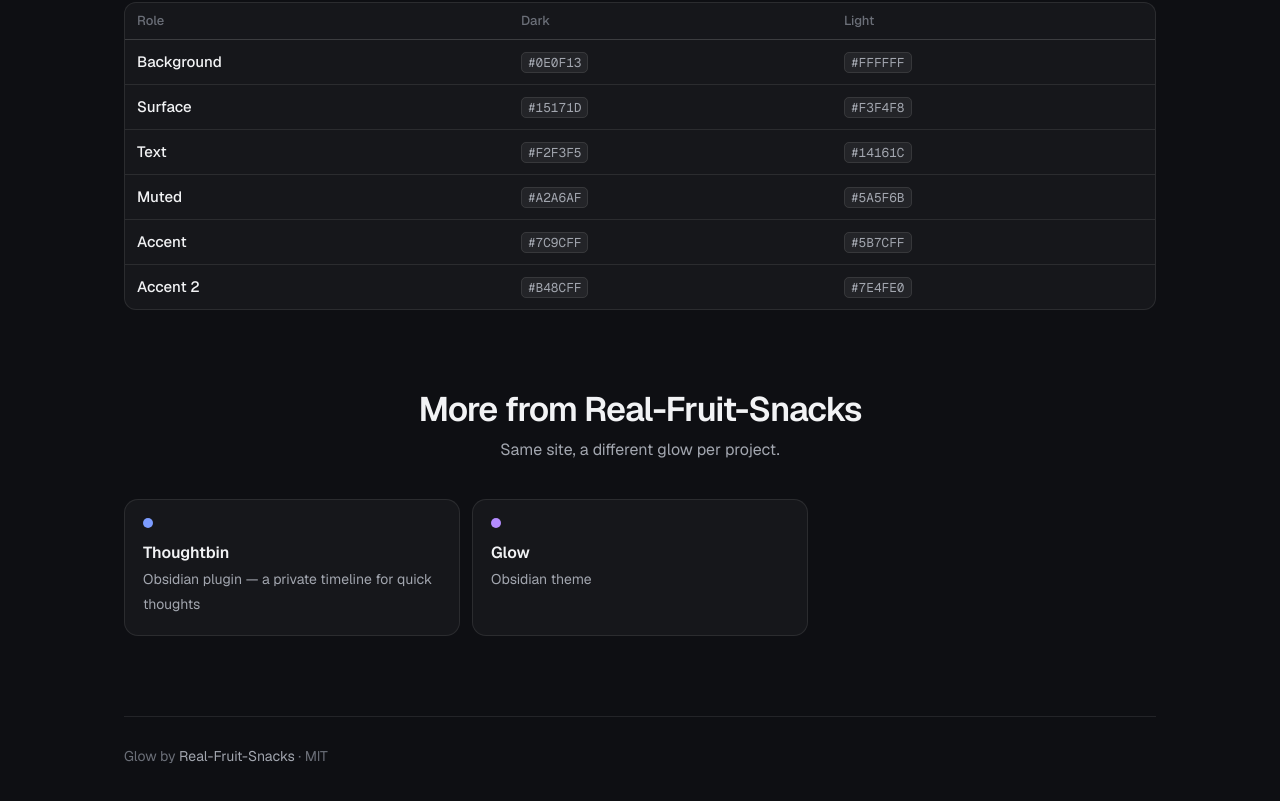
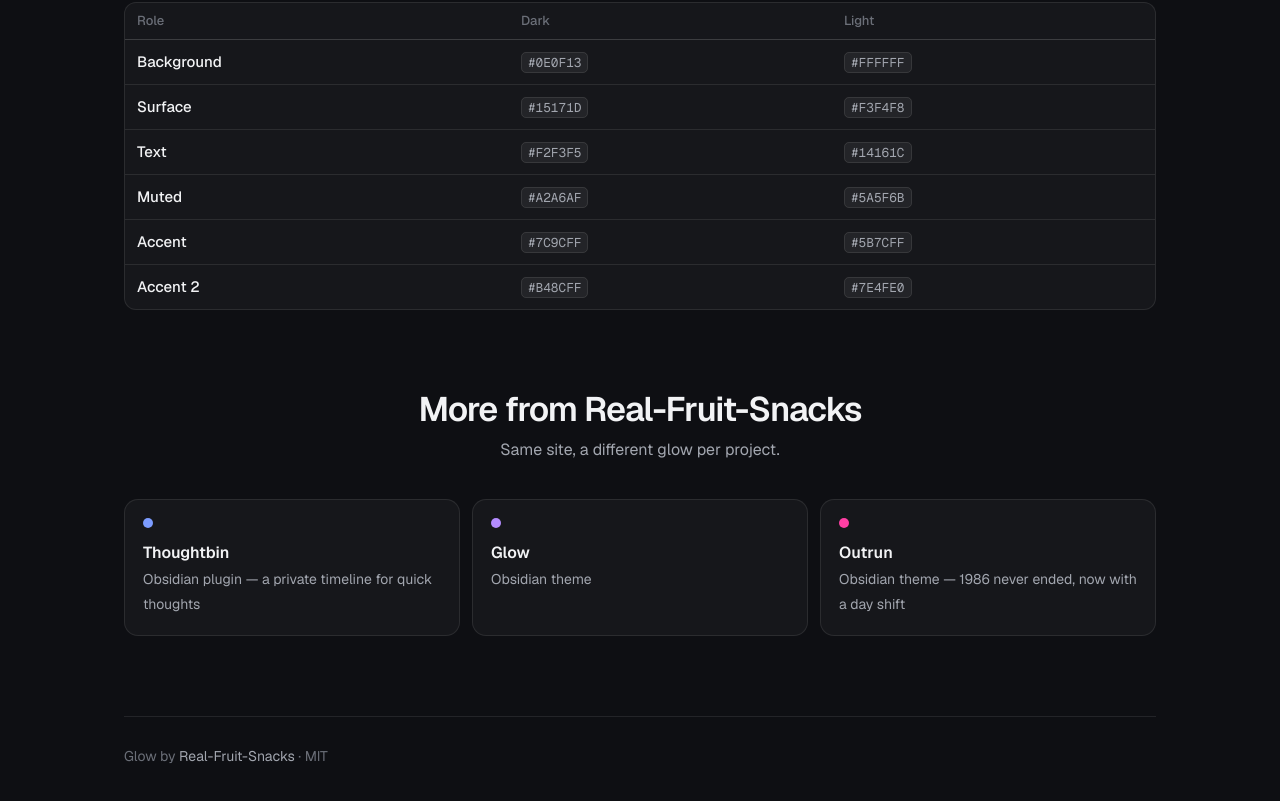
Before and after one commit to Real-Fruit-Snacks/obsidian-glow, a plain HTML site: page docs/index.html in a window 1280 px wide. Shown: the part 2350-3151 px from the top of the page. Drawn offline with nearby package versions, Linux system fonts and the light colour scheme.

Commit message:
Link to Outrun

```diff
--- a/docs/index.html
+++ b/docs/index.html
@@ -93,6 +93,7 @@
     <div class="proj">
       <a href="https://real-fruit-snacks.github.io/obsidian-Thoughtbin/"><i style="background:#7C9CFF"></i><b>Thoughtbin</b><span>Obsidian plugin — a private timeline for quick thoughts</span></a>
       <a href="#" aria-current="page"><i style="background:#B48CFF"></i><b>Glow</b><span>Obsidian theme</span></a>
+      <a href="https://real-fruit-snacks.github.io/obsidian-outrun/"><i style="background:#FF3FA4"></i><b>Outrun</b><span>Obsidian theme — 1986 never ended, now with a day shift</span></a>
     </div>
   </section>
 
```
